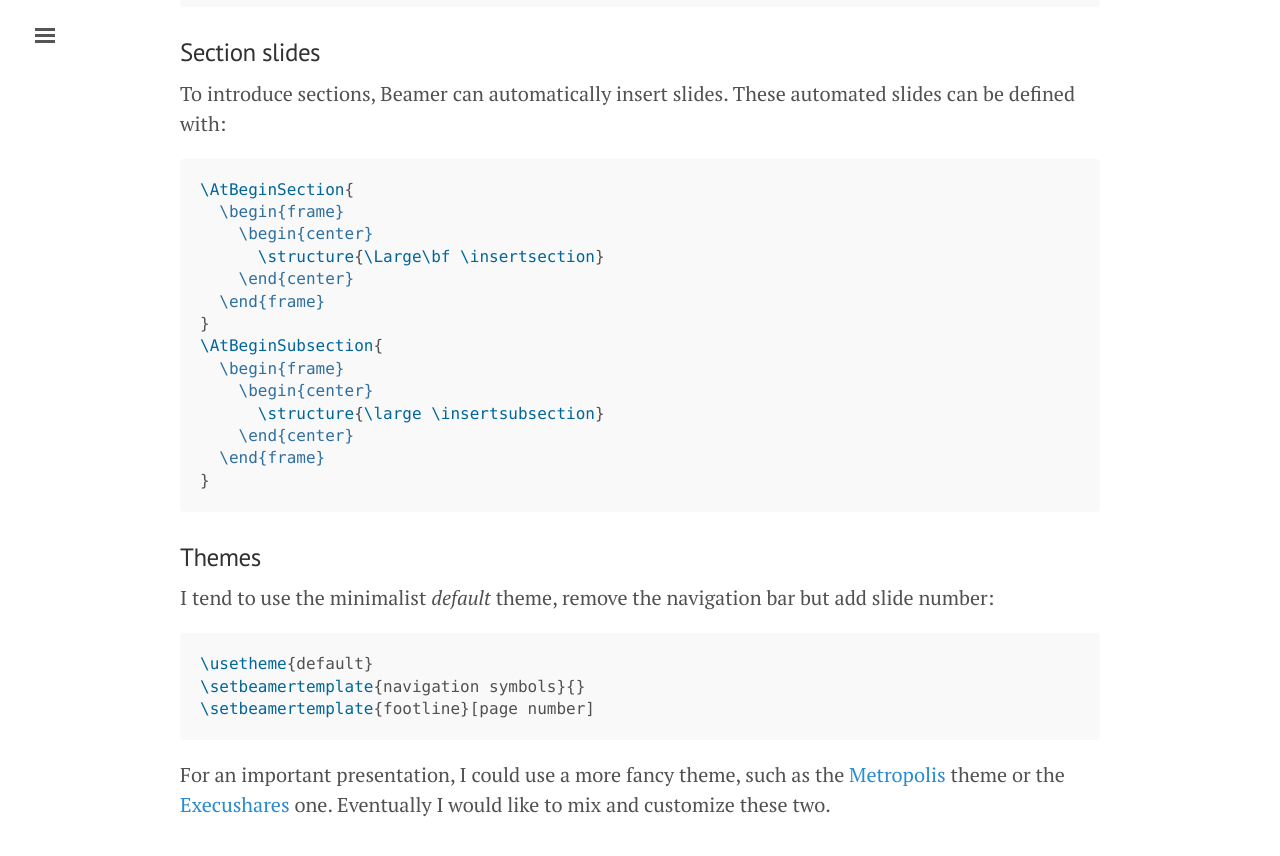
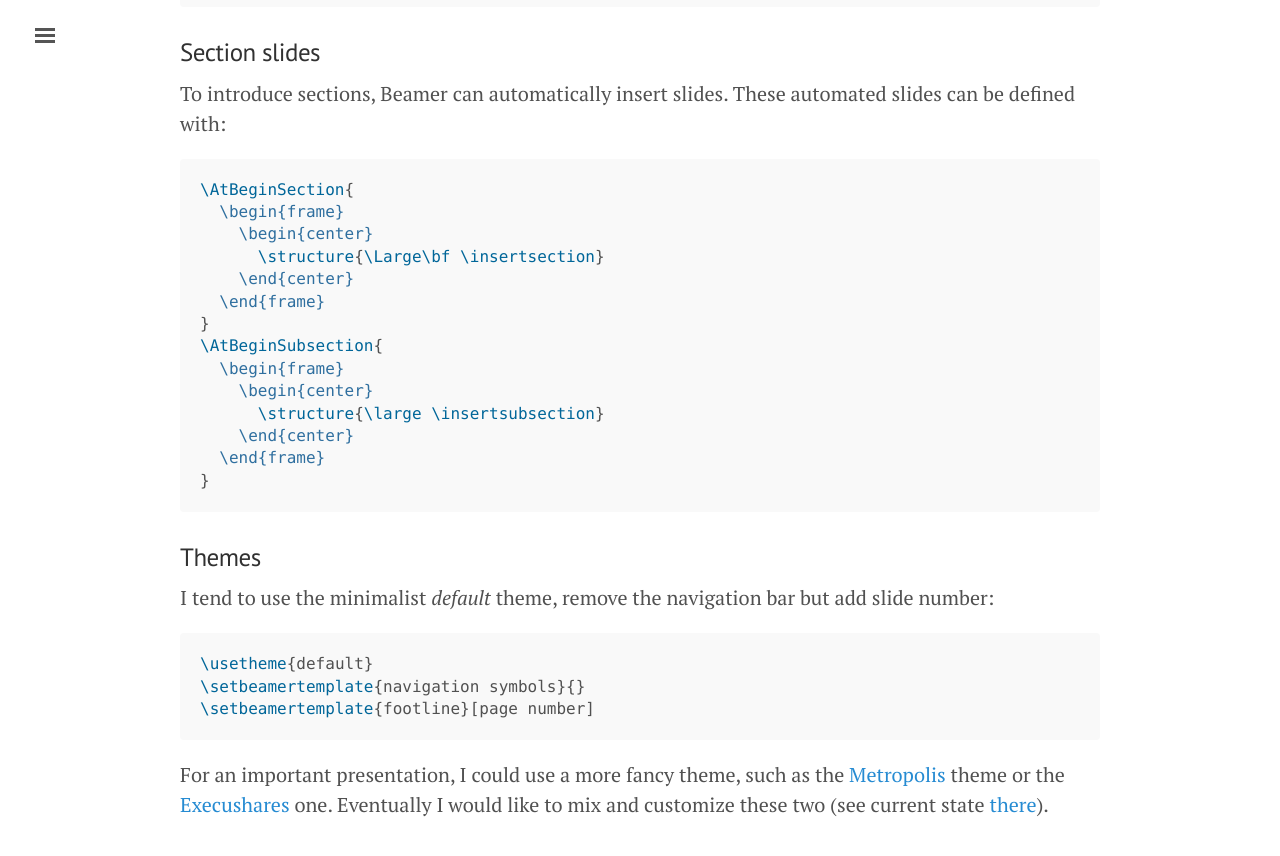
Before and after one commit to jmonlong/Hippocamplus, a Jekyll site: the page built from latex.md, in a window 1280 px wide and 900 px high, scrolled down 4481 px. Shown: the top 856 px of the window. Built offline with Jekyll 4.4.1, drawn with Linux system fonts in a browser that asks for light colours; nearby versions of some CDN libraries.

Commit message:
link to custom theme

```diff
--- a/latex.md
+++ b/latex.md
@@ -208,4 +208,4 @@ I tend to use the minimalist *default* theme, remove the navigation bar but add
 \setbeamertemplate{footline}[page number]
 ~~~
 
-For an important presentation, I could use a more fancy theme, such as the [Metropolis](https://github.com/matze/mtheme) theme or the [Execushares](http://hamaluik.com/posts/better-beamer-themes/) one. Eventually I would like to mix and customize these two.
+For an important presentation, I could use a more fancy theme, such as the [Metropolis](https://github.com/matze/mtheme) theme or the [Execushares](http://hamaluik.com/posts/better-beamer-themes/) one. Eventually I would like to mix and customize these two (see current state [there](https://github.com/jmonlong/Hippocamplus/blob/master/LaTeX/theme/beamerthemeMyExecushares.sty)).
```
